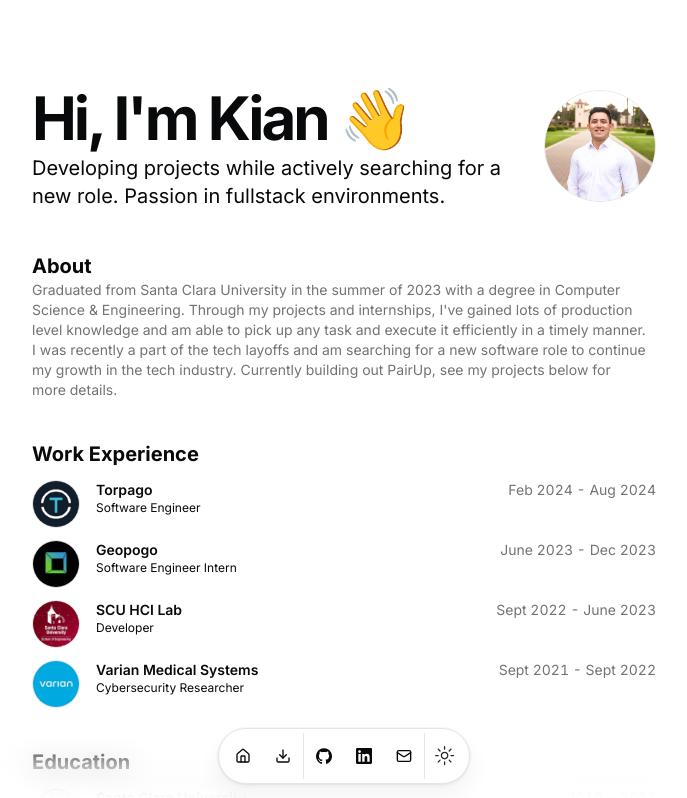
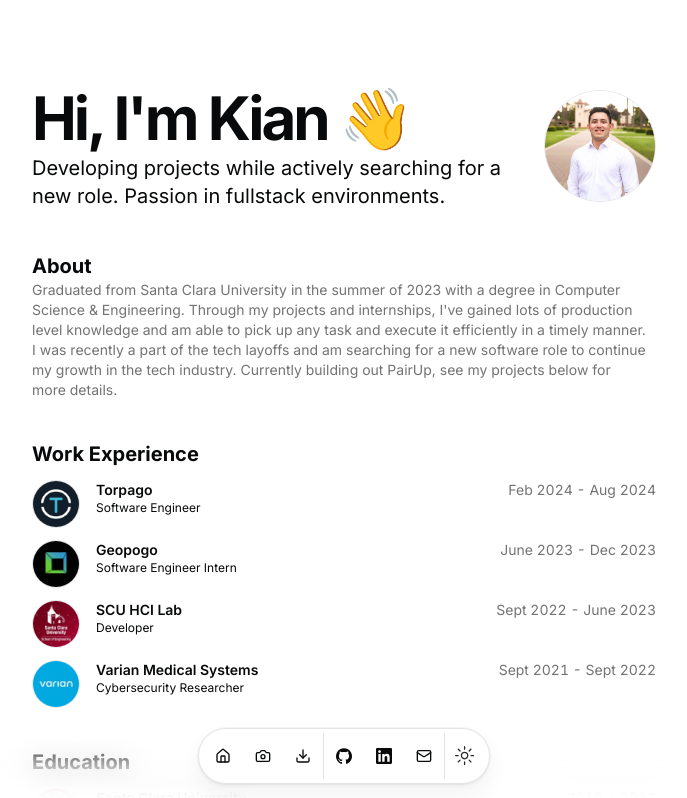
Before and after one commit to kianxm/updated-portfolio, a Next.js app: page / in a window 1280 px wide. Shown: the top 798 px of the page, without its empty margins (296-983 px from the left). Built offline with nearby package versions, Linux system fonts and the light colour scheme.

Commit message:
feat: photography page link navbar

```diff
--- a/components/icons.tsx
+++ b/components/icons.tsx
@@ -1,8 +1,9 @@
-import { GlobeIcon, MailIcon } from "lucide-react";
+import { CameraIcon, GlobeIcon, MailIcon } from "lucide-react";
 
 export type IconProps = React.HTMLAttributes<SVGElement>;
 
 export const Icons = {
+  Camera: (props: IconProps) => <CameraIcon {...props} />,
   Globe: (props: IconProps) => <GlobeIcon {...props} />,
   Email: (props: IconProps) => <MailIcon {...props} />,
   Linkedin: (props: IconProps) => (
--- a/data/resume.tsx
+++ b/data/resume.tsx
@@ -70,11 +70,11 @@ export const DATA = {
   otherSkills: [],
   navbar: [
     { href: "/", icon: HomeIcon, label: "Home" },
-    // {
-    //   href: "https://docs.google.com/document/d/17Kws6emmVtARqS_ByeapDyCkyzIdorpfNXZDr8C1hm4/export?format=pdf",
-    //   icon: NotebookIcon,
-    //   label: "Download Resume",
-    // },
+    {
+      href: "https://shotbykian.com",
+      icon: Icons.Camera,
+      label: "My Photography",
+    },
   ],
   contact: {
     email: "kianjmalakooti@gmail.com",
```
